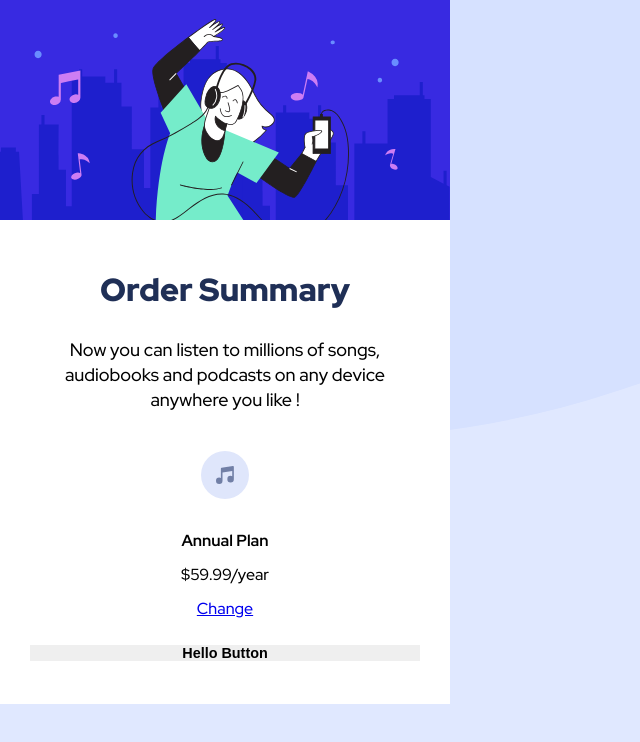
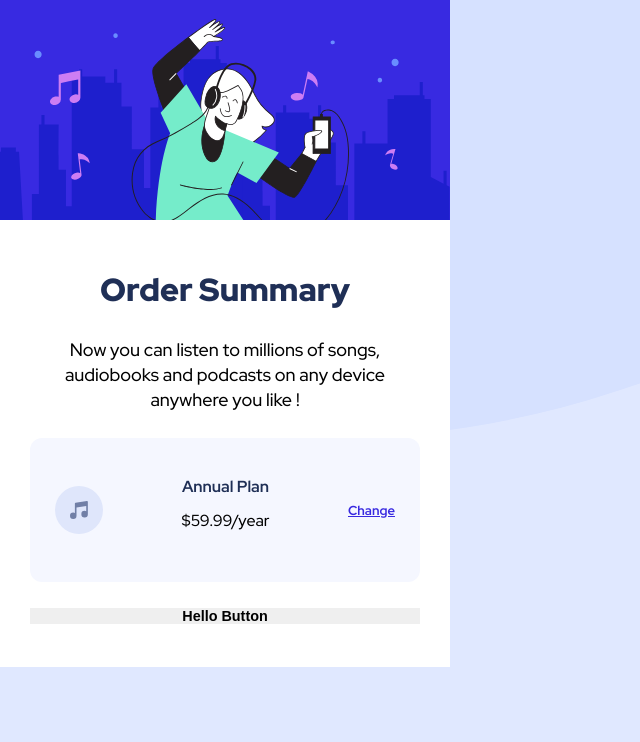
Before and after one commit to PuneetSivananda/ytube-projects, a React (Create React App) app in the folder material-card/: page / in a window 1280 px wide. Shown: the top 742 px of the page, without its empty margins (0-640 px from the left). Built offline with nearby package versions, Linux system fonts and the light colour scheme.

Commit message:
feat: card component alignment

```diff
--- a/material-card/src/components/Card.jsx
+++ b/material-card/src/components/Card.jsx
@@ -1,6 +1,6 @@
 import React from "react"
 import { makeStyles } from "@material-ui/core/styles"
-import { darkBlue } from "../constants"
+import { darkBlue, veryPaleBlue, brightBlue } from "../constants"
 const styles = makeStyles(() => ({
     container: {
         padding: "30px",
@@ -30,6 +30,28 @@ const styles = makeStyles(() => ({
     },
     planContainer: {
         fontSize: "16px",
+        backgroundColor: veryPaleBlue,
+        padding: "25px",
+        borderRadius: "12px",
+        display: "flex",
+        flexDirection: "row",
+        justifyContent: "space-between",
+        alignItems: "center",
+        "& a": {
+            color: brightBlue,
+            fontSize: "13px",
+            fontWeight: 700
+        },
+        "& a:hover": {
+            opacity: .8,
+            textDecoration: "none"
+        },
+        "& strong": {
+            color: darkBlue
+        }
+    },
+    planDescription: {
+
     }
 }))
 
@@ -46,11 +68,11 @@ const Card = () => {
                 </p>
                 <div className={classes.planContainer}>
                     <img src="./images/icon-music.svg" alt="Icon Music" />
-                    <div class="plan-description">
+                    <div class={classes.planDescription}>
                         <strong>Annual Plan</strong>
                         <p>$59.99/year</p>
                     </div>
-                    <a href="#">Change</a>
+                    <a href="/#">Change</a>
                 </div>
                 <button>Hello Button</button>
             </div>
```
